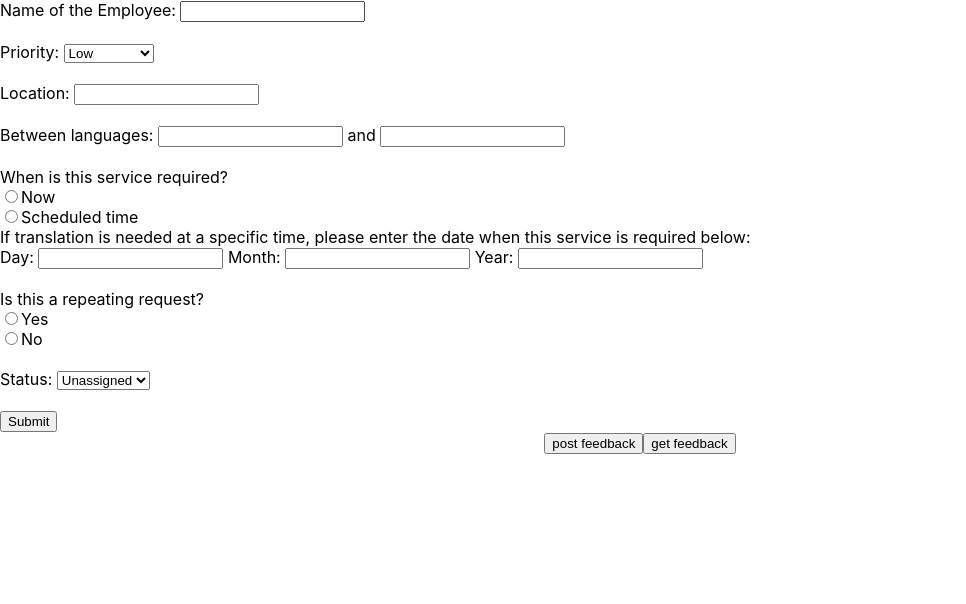
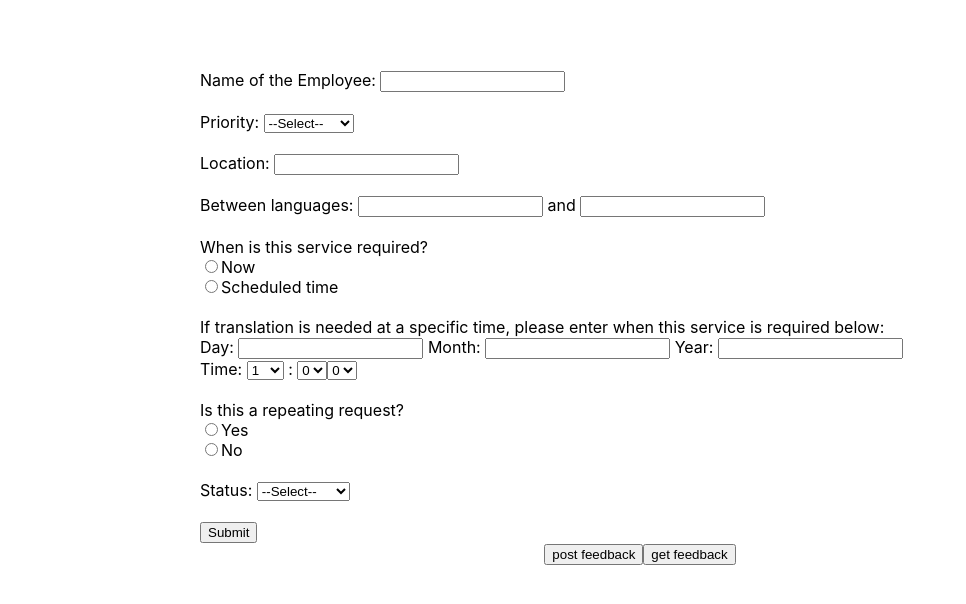
Before and after one commit to kkartsen/CS3733HW3, a React (Create React App) app in the folder hw3-starter-code-main/frontend/: page / in a window 1280 px wide. Shown: the top 604 px of the page, without its empty margins (0-966 px from the left). Built offline with nearby package versions, Linux system fonts and the light colour scheme.

Commit message:
added field, changed format

```diff
--- a/hw3-starter-code-main/frontend/src/App.css
+++ b/hw3-starter-code-main/frontend/src/App.css
@@ -1,3 +1,40 @@
 .App {
   text-align: center;
 }
+
+.Employee {
+  margin-top: 70px;
+  margin-left: 200px;
+}
+
+.Priority {
+  margin-left: 200px;
+}
+
+.Location {
+  margin-left: 200px;
+}
+
+.Languages {
+  margin-left: 200px;
+}
+
+.Time {
+  margin-left: 200px;
+}
+
+.SpecificTime {
+  margin-left: 200px;
+}
+
+.Repeat {
+  margin-left: 200px;
+}
+
+.Status {
+  margin-left: 200px;
+}
+
+.Submit {
+  margin-left: 200px;
+}
--- a/hw3-starter-code-main/frontend/src/App.tsx
+++ b/hw3-starter-code-main/frontend/src/App.tsx
@@ -29,40 +29,44 @@ function App() {
 
     return (
         <form id="serviceRequestForm">
-          <div>
+            <div className={"Employee"}>
                 <label htmlFor="employeeName">Name of the Employee: </label>
                 <input type="text" id="employeeName" name="employeeName" required/><br/>
             </div>
-          <div>
+            <div className={"Priority"}>
                 <br/>
                 <label htmlFor="priority">Priority: </label>
                 <select id="priority" name="priority" required>
+                    <option value={"Default"}>--Select--</option>
                     <option value="Low">Low</option>
                     <option value="Medium">Medium</option>
                     <option value="High">High</option>
                     <option value="Emergency">Emergency</option>
                 </select>
             </div>
-          <div>
+            <div className={"Location"}>
                 <br/>
                 <label htmlFor="location">Location: </label>
                 <input type="text" id="location" name="location" required/><br/>
             </div>
-          <div>
+            <div className={"Languages"}>
                 <br/>
                 <label htmlFor="startLang">Between languages: </label>
                 <input type="text" id="start" name="startLang" required/>
                 <label htmlFor={"endLang"}> and </label>
                 <input type={"text"} id={"end"} name={"endLang"} required/><br/>
             </div>
-          <div>
+            <div className={"Time"}>
                 <br/>
                 <label htmlFor={"timeNeeded"}>When is this service required?</label><br/>
                 <input type={"radio"} id={"asap"} name={"when"} value={"now"}/>
                 <label htmlFor={"asap"}>Now</label><br/>
                 <input type={"radio"} id={"later"} name={"when"} value={"notnow"}/>
                 <label htmlFor={"later"}>Scheduled time</label><br/>
-              <label htmlFor={"specificTime"}>If translation is needed at a specific time, please enter the date when
+            </div>
+            <div className={"SpecificTime"}>
+                <br/>
+                <label htmlFor={"specificTime"}>If translation is needed at a specific time, please enter when
                     this service is required below:</label><br/>
                 <label htmlFor={"day"}>Day: </label>
                 <input type={"text"} id={"dayreq"} name={"day"}/>
@@ -70,8 +74,44 @@ function App() {
                 <input type={"text"} id={"monthreq"} name={"month"}/>
                 <label htmlFor={"year"}> Year: </label>
                 <input type={"text"} id={"yearreq"} name={"year"}/><br/>
+                <label htmlFor={"hour"}>Time: </label>
+                <select id={"hour"} name={"hour"}>
+                    <option value={"One"}>1</option>
+                    <option value={"Two"}>2</option>
+                    <option value={"Three"}>3</option>
+                    <option value={"Four"}>4</option>
+                    <option value={"Five"}>5</option>
+                    <option value={"Six"}>6</option>
+                    <option value={"Seven"}>7</option>
+                    <option value={"Eight"}>8</option>
+                    <option value={"Nine"}>9</option>
+                    <option value={"Ten"}>10</option>
+                    <option value={"Eleven"}>11</option>
+                    <option value={"Twelve"}>12</option>
+                </select>
+                <label htmlFor={"minute"}> : </label>
+                <select id={"minute"} name={"minute"}>
+                    <option value={"Zero"}>0</option>
+                    <option value={"One"}>1</option>
+                    <option value={"Two"}>2</option>
+                    <option value={"Three"}>3</option>
+                    <option value={"Four"}>4</option>
+                    <option value={"Five"}>5</option>
+                </select>
+                <select id={"second"} name={"second"}>
+                    <option value={"Zero"}>0</option>
+                    <option value={"One"}>1</option>
+                    <option value={"Two"}>2</option>
+                    <option value={"Three"}>3</option>
+                    <option value={"Four"}>4</option>
+                    <option value={"Five"}>5</option>
+                    <option value={"Six"}>6</option>
+                    <option value={"Seven"}>7</option>
+                    <option value={"Eight"}>8</option>
+                    <option value={"Nine"}>9</option>
+                </select>
             </div>
-          <div>
+            <div className={"Repeat"}>
                 <br/>
                 <label htmlFor={"repeating?"}>Is this a repeating request?</label><br/>
                 <input type={"radio"} id={"yes"} name={"repeats?"} value={"repeats"}/>
@@ -79,10 +119,11 @@ function App() {
                 <input type={"radio"} id={"no"} name={"repeats?"} value={"doesnotrepeat"}/>
                 <label htmlFor={"no"}>No</label><br/>
             </div>
-          <div>
+            <div className={"Status"}>
                 <br/>
                 <label htmlFor="status">Status: </label>
                 <select id="status" name="status" required>
+                    <option value={"Default"}>--Select--</option>
                     <option value="unassigned">Unassigned</option>
                     <option value="assigned">Assigned</option>
                     <option value="inprogress">In Progress</option>
@@ -90,7 +131,9 @@ function App() {
                 </select>
             </div>
             <br/>
+            <div className={"Submit"}>
                 <button type="submit">Submit</button>
+            </div>
             <div className="App">
                 <button onClick={postData}>post feedback</button>
                 <button onClick={getData}>get feedback</button>
```
Lines whose indentation alone changed are shown as unchanged.
